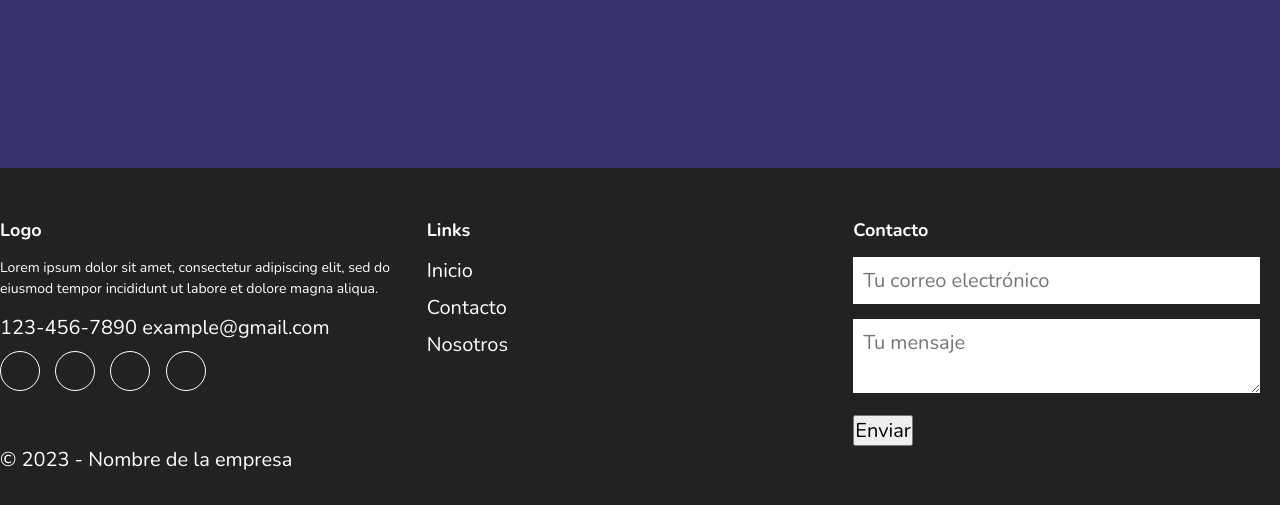
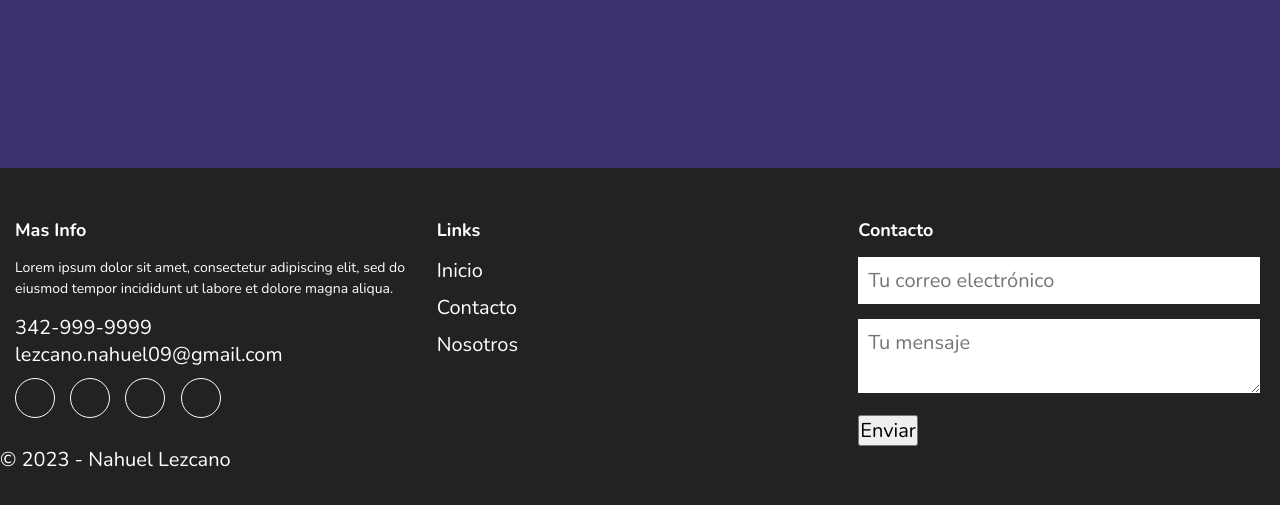
Before and after one commit to nahuprog/Page, a plain HTML site: page index.html in a window 1280 px wide. Shown: the part 1215-1720 px from the top of the page. Drawn offline with nearby package versions, Linux system fonts and the light colour scheme.

Commit message:
Agrego footer

```diff
--- a/index.html
+++ b/index.html
@@ -71,13 +71,13 @@
     <footer>
         <div class="footer-content">
           <div class="footer-section about">
-            <h2 class="logo-text">Logo</h2>
+            <h2 class="logo-text">Mas Info</h2>
             <p>
               Lorem ipsum dolor sit amet, consectetur adipiscing elit, sed do eiusmod tempor incididunt ut labore et dolore magna aliqua.
             </p>
             <div class="contact">
-              <span><i class="fas fa-phone"></i>123-456-7890</span>
-              <span><i class="fas fa-envelope"></i>example@gmail.com</span>
+              <span><i class="fas fa-phone"></i>342-999-9999</span>
+              <span><i class="fas fa-envelope"></i>lezcano.nahuel09@gmail.com</span>
             </div>
             <div class="socials">
               <a href="#"><i class="fab fa-facebook"></i></a>
@@ -107,7 +107,7 @@
           </div>
         </div>
         <div class="footer-bottom">
-          &copy; 2023 - Nombre de la empresa
+          &copy; 2023 - Nahuel Lezcano
         </div>
       </footer>
 
--- a/style.css
+++ b/style.css
@@ -120,6 +120,7 @@ body{
     color: white;
 
 }
+ /* Inicio de Footer */
 
 footer {
     background-color: #222;
@@ -132,6 +133,7 @@ footer {
     display: flex;
     flex-wrap: wrap;
     justify-content: space-between;
+    margin-left: 15px;
   }
 
   footer h2 {
```
